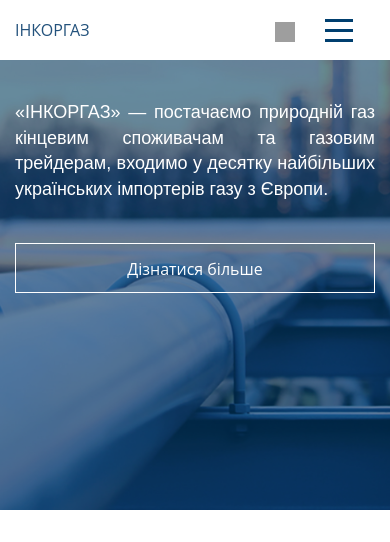
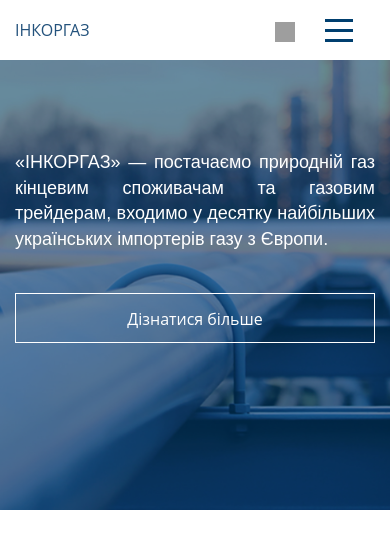
Before and after one commit to Ktara/is-it, a PHP site: page /about.html in a window 390 px wide. Shown: the top 542 px of the page. Run offline with PHP 8.4, Linux system fonts and the light colour scheme; some libraries are stand-ins or nearby versions; some web fonts are replaced; grey boxes are pictures that could not be loaded.

Commit message:
add fix text

```diff
--- a/Inkorgaz/css/style.css
+++ b/Inkorgaz/css/style.css
@@ -994,7 +994,7 @@ body {
 @media screen and (max-width: 768px) {
   .main-about-text {
     font-size: 18px;
-    margin-top: 100px;
+    margin-top: 150px;
   }
 }
 .main-about .popup-button {
--- a/Inkorgaz/css/style.less
+++ b/Inkorgaz/css/style.less
@@ -887,7 +887,7 @@ body {
 		}
 		@media screen and (max-width: 768px) {
 			font-size: 18px;
-			margin-top: 100px;
+			margin-top: 150px;
 		}
 	}
 	.popup-button {
```
